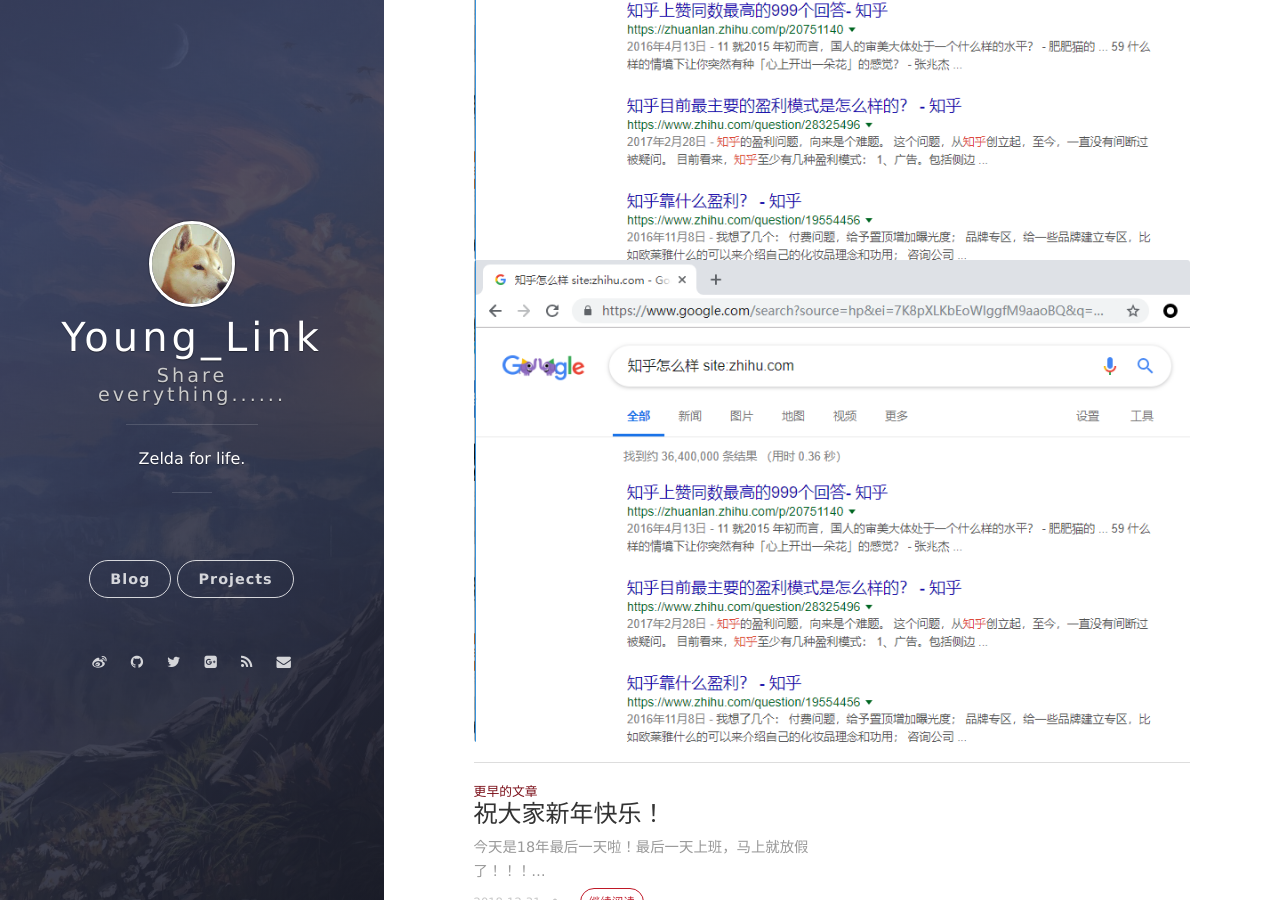
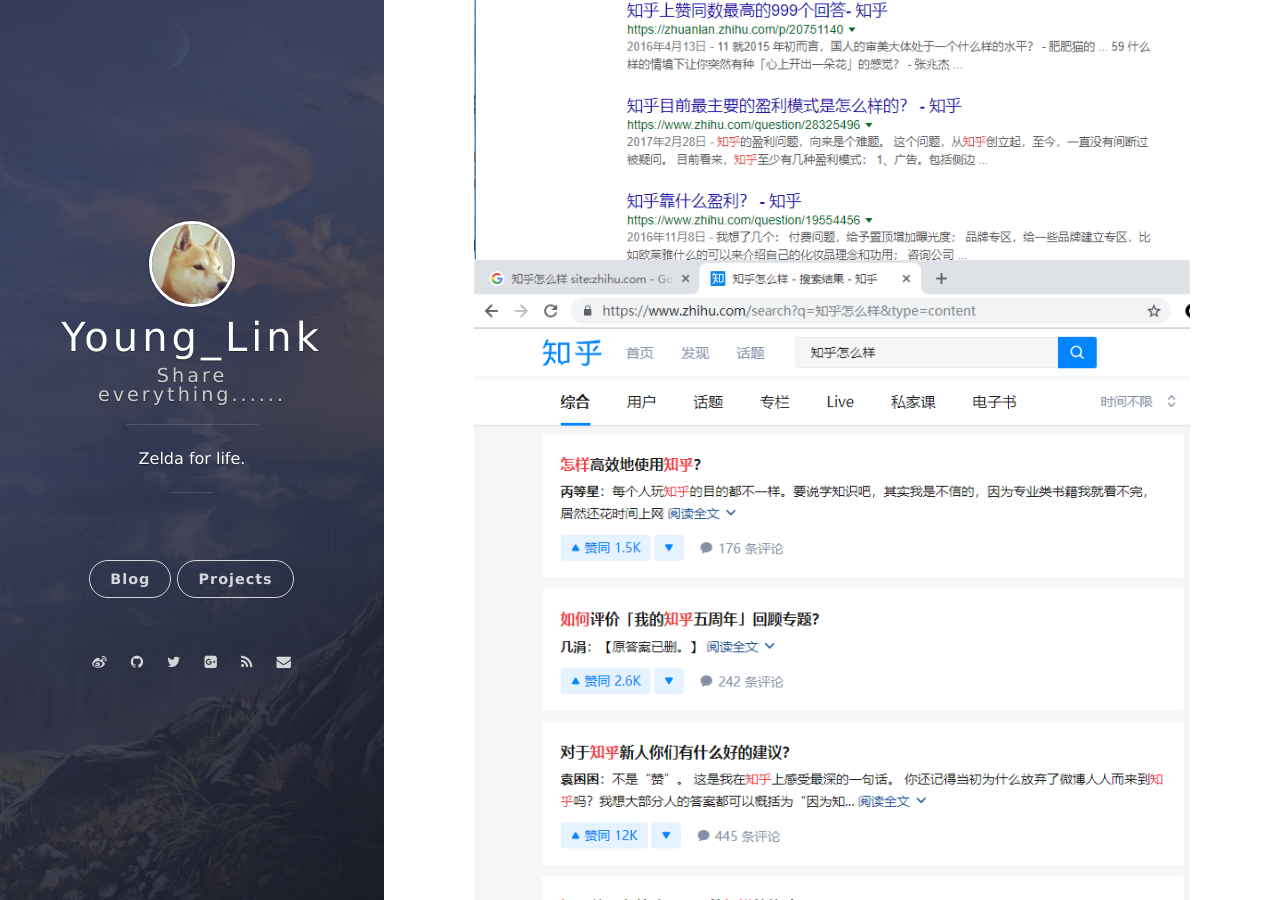
Before and after one commit to qiukkk/qiukkk.github.io, a Jekyll site: the page built from _posts/2018-12-31-突然发现使用chrome的一个使用技巧-搜索栏.md, in a window 1280 px wide and 900 px high, scrolled down 1086 px. Built offline with Jekyll 4.4.1, drawn with Linux system fonts in a browser that asks for light colours; nearby versions of some CDN libraries; comment, search, counter and statistics services are not loaded.

Commit message:
Update 2018-12-31-突然发现使用chrome的一个使用技巧-搜索栏.md

```diff
--- a/_posts/2018-12-31-突然发现使用chrome的一个使用技巧-搜索栏.md
+++ b/_posts/2018-12-31-突然发现使用chrome的一个使用技巧-搜索栏.md
@@ -18,4 +18,4 @@
   ![使用知乎搜索]({{site.url }}/img/2018-12-31_135657.png)
   这样我们就可以搜索特定网站的内容的，很像google的site搜索语法，但是两者还是有区别的。
   ![site语法]({{site.url }}/img/2018-12-31_135919.png)
-  ![site语法]({{site.url }}/img/2018-12-31_135919.png)
+  ![site语法]({{site.url }}/img/2018-12-31_140002.png)
```
